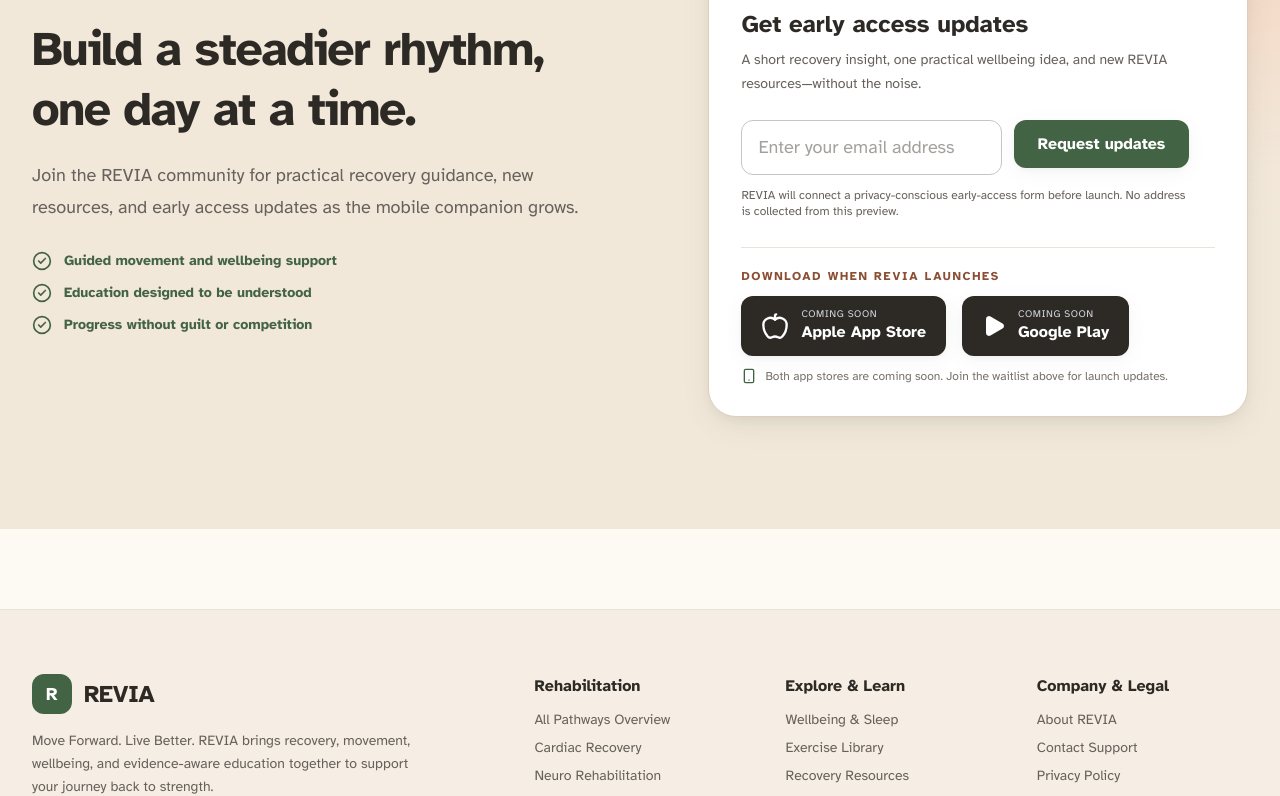
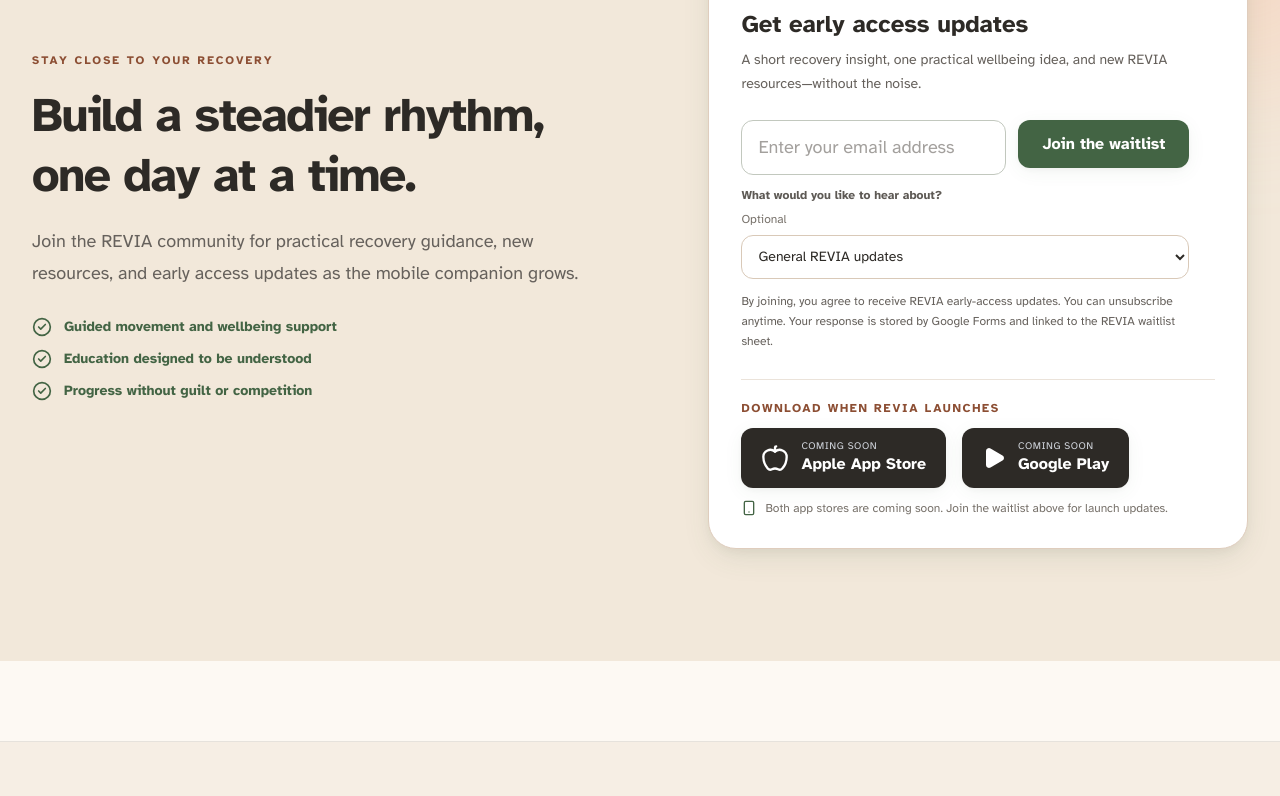
Before and after one commit to hacrex/Nirvan, a Next.js app in the folder website/: page /faq in a window 1280 px wide. Shown: the part 1860-2656 px from the top of the page. Built offline with nearby package versions, Linux system fonts and the light colour scheme.

Commit message:
feat: connect waitlist to Google Form

```diff
--- a/website/src/components/sections/CTA.tsx
+++ b/website/src/components/sections/CTA.tsx
@@ -1,4 +1,4 @@
-import { ArrowRight, CheckCircle2, Mail, Smartphone } from 'lucide-react';
+import { CheckCircle2, Mail, Smartphone } from 'lucide-react';
 import { PageContainer } from '../layout/PageContainer';
 import { NewsletterSignup } from '../ui/NewsletterSignup';
 import { AppDownload } from '../ui/AppDownload';
--- a/website/src/components/ui/NewsletterSignup.tsx
+++ b/website/src/components/ui/NewsletterSignup.tsx
@@ -1,31 +1,61 @@
 'use client';
 
 import React, { useState } from 'react';
+import { AlertCircle, CheckCircle2, Loader2 } from 'lucide-react';
 import { Button } from './Button';
 import { Input } from './Input';
-import { AlertCircle, Clock3 } from 'lucide-react';
+
+const GOOGLE_FORM_ENDPOINT = 'https://docs.google.com/forms/d/e/1FAIpQLSdI5c3mjvzJgxtW1RUVdvYhKfKM3tWKNwvSbwqz-VIvqFHGzA/formResponse';
+const EMAIL_ENTRY = 'entry.1162263471';
+const PATHWAY_ENTRY = 'entry.414158521';
+
+const pathwayOptions = [
+  'General REVIA updates',
+  'Heart recovery',
+  'Neuro and stroke recovery',
+  'Kidney or liver recovery',
+  'Wellbeing and sleep',
+];
 
 export const NewsletterSignup: React.FC<{ compact?: boolean; id?: string }> = ({ compact = false, id }) => {
   const inputId = id ?? (compact ? 'newsletter-email-footer' : 'newsletter-email-main');
   const [email, setEmail] = useState('');
-  const [status, setStatus] = useState<'idle' | 'notice' | 'error'>('idle');
+  const [pathway, setPathway] = useState('General REVIA updates');
+  const [status, setStatus] = useState<'idle' | 'submitting' | 'success' | 'error'>('idle');
   const [errorMessage, setErrorMessage] = useState('');
 
-  const handleSubmit = (e: React.FormEvent) => {
+  const handleSubmit = async (e: React.FormEvent) => {
     e.preventDefault();
-    if (!email || !email.includes('@')) {
+    if (!email || !/^\S+@\S+\.\S+$/.test(email)) {
       setStatus('error');
       setErrorMessage('Please enter a valid email address.');
       return;
     }
 
-    // GitHub Pages is static; a live provider will be connected before launch.
-    setStatus('notice');
+    setStatus('submitting');
+    setErrorMessage('');
+
+    try {
+      await fetch(GOOGLE_FORM_ENDPOINT, {
+        method: 'POST',
+        mode: 'no-cors',
+        body: new URLSearchParams({
+          [EMAIL_ENTRY]: email.trim(),
+          [PATHWAY_ENTRY]: pathway,
+        }),
+      });
+      setStatus('success');
+      setEmail('');
+      setPathway('General REVIA updates');
+    } catch {
+      setStatus('error');
+      setErrorMessage('Something went wrong. Please try again or use the Google Form directly.');
+    }
   };
 
   return (
-    <form onSubmit={handleSubmit} className="flex flex-col gap-3 w-full max-w-md">
-      <div className={`flex ${compact ? 'flex-col sm:flex-row' : 'flex-col sm:flex-row'} gap-3 items-start`}>
+    <form onSubmit={handleSubmit} className="flex w-full max-w-md flex-col gap-3">
+      <div className="flex flex-col items-start gap-3 sm:flex-row">
         <div className="w-full flex-1">
           <Input
             id={inputId}
@@ -40,28 +70,44 @@ export const NewsletterSignup: React.FC<{ compact?: boolean; id?: string }> = ({
             required
           />
         </div>
-        <Button type="submit" variant="primary" className="whitespace-nowrap w-full sm:w-auto">
-          Request updates
+        <Button type="submit" variant="primary" className="w-full whitespace-nowrap sm:w-auto" disabled={status === 'submitting'}>
+          {status === 'submitting' ? <><Loader2 className="mr-2 h-4 w-4 animate-spin" />Joining…</> : 'Join the waitlist'}
         </Button>
       </div>
 
-      {status === 'notice' && (
-        <div className="bg-[#F2E8DA] p-4 rounded-[12px] border border-[#8c4e33]/25 flex items-start gap-3 text-[#5e3728]">
-          <Clock3 className="w-5 h-5 shrink-0 mt-0.5" />
-          <p className="text-sm leading-5">REVIA&apos;s email list is being connected for launch. Your address has not been submitted yet, so please check back soon.</p>
+      {!compact && (
+        <label htmlFor={`${inputId}-pathway`} className="flex flex-col gap-2 text-xs font-semibold text-[#5e5a55]">
+          What would you like to hear about? <span className="font-normal text-[#77716a]">Optional</span>
+          <select
+            id={`${inputId}-pathway`}
+            value={pathway}
+            onChange={(e) => setPathway(e.target.value)}
+            className="min-h-11 rounded-xl border border-[#d9c9b8] bg-white px-3 text-sm font-normal text-[#2D2A26] outline-none transition focus:border-[#436444] focus:ring-2 focus:ring-[#436444]/20"
+          >
+            {pathwayOptions.map((option) => <option key={option} value={option}>{option}</option>)}
+          </select>
+        </label>
+      )}
+
+      {status === 'success' && (
+        <div className="flex items-start gap-3 rounded-xl border border-[#436444]/25 bg-[#eaf1e8] p-4 text-[#315336]" role="status">
+          <CheckCircle2 className="mt-0.5 h-5 w-5 shrink-0" />
+          <p className="text-sm leading-5">You’re on the list. We’ll send occasional REVIA launch updates—never noise.</p>
         </div>
       )}
 
       {status === 'error' && (
-        <div className="flex items-center gap-2 text-xs font-medium text-[#C0564B]">
-          <AlertCircle className="w-4 h-4" />
+        <div className="flex items-center gap-2 text-xs font-medium text-[#C0564B]" role="alert">
+          <AlertCircle className="h-4 w-4" />
           <span>{errorMessage}</span>
         </div>
       )}
 
-      <p className="text-xs text-[#66615C]">
-        REVIA will connect a privacy-conscious early-access form before launch. No address is collected from this preview.
-      </p>
+      <p className="text-xs leading-5 text-[#66615C]">By joining, you agree to receive REVIA early-access updates. You can unsubscribe anytime. Your response is stored by Google Forms and linked to the REVIA waitlist sheet.</p>
     </form>
   );
 };
+
+export default NewsletterSignup;
+
+/* Style note: warm recovery-journal palette, compact editorial form rhythm, and calm feedback states keep the waitlist useful without diluting REVIA’s clinical responsibility. */
```
